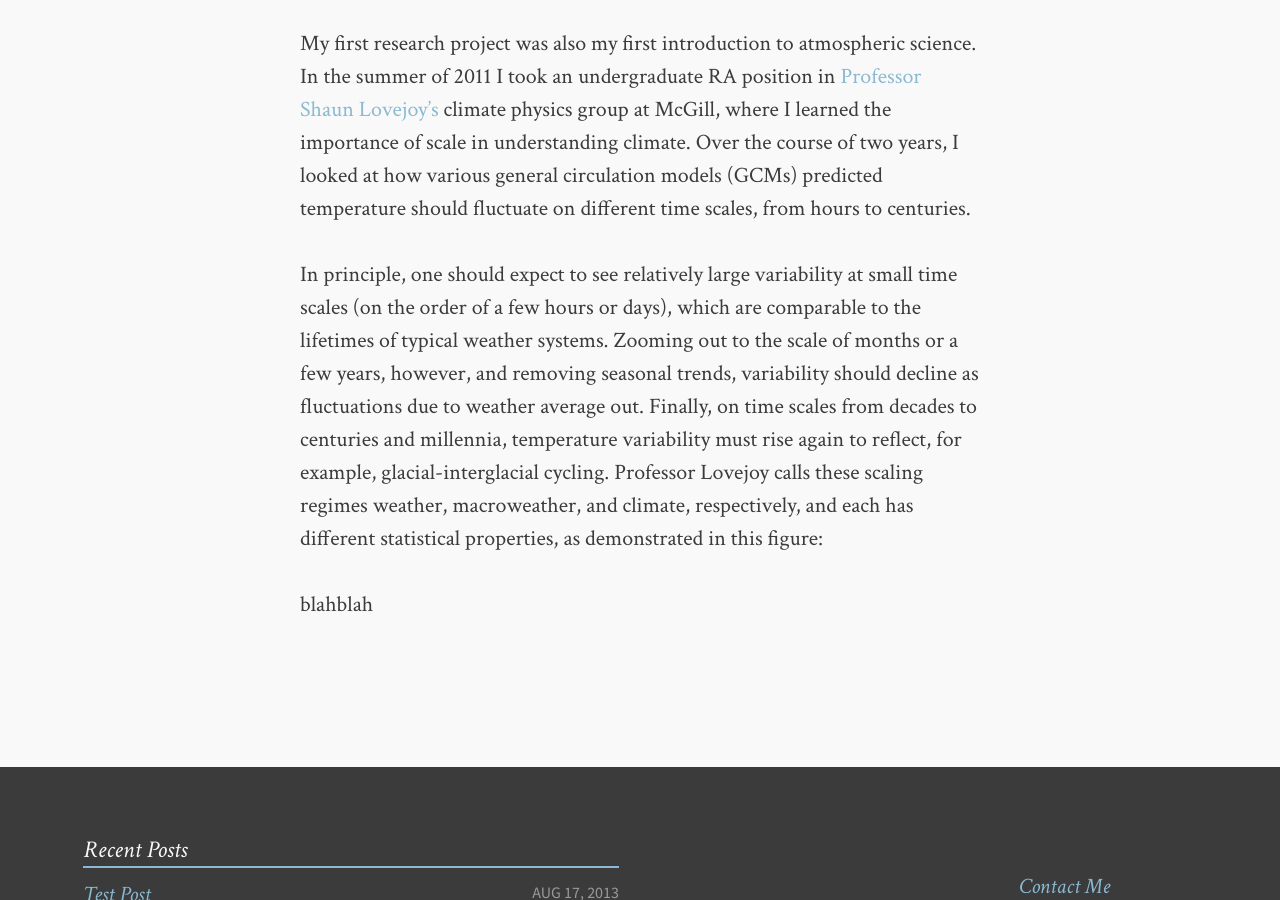
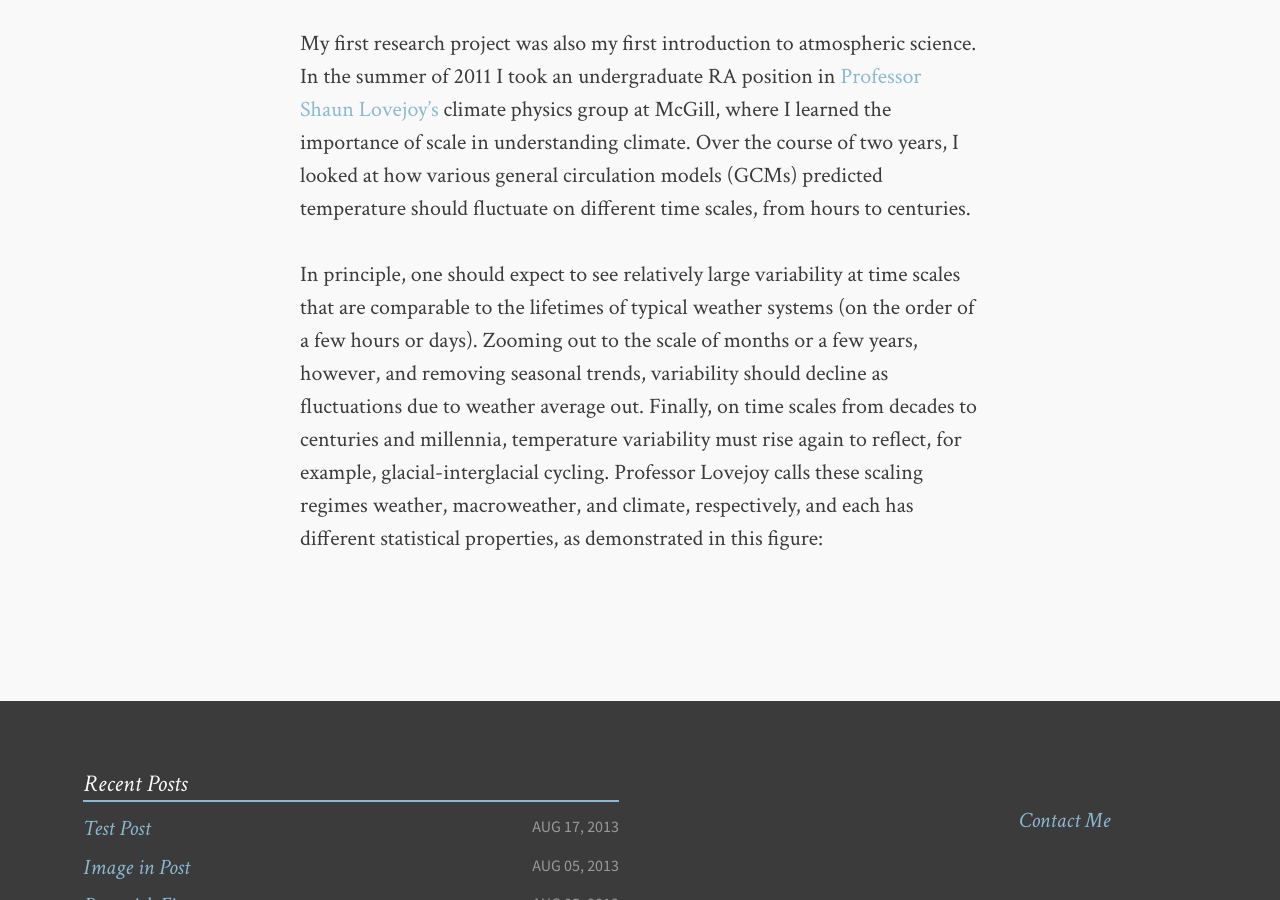
Before and after one commit to djvaron/djvaron.github.io, a Jekyll site: the page built from research.md, in a window 1280 px wide and 900 px high, scrolled down 667 px. Built offline with Jekyll 4.4.1, drawn with Linux system fonts in a browser that asks for light colours.

Commit message:
edit research

```diff
--- a/research.md
+++ b/research.md
@@ -10,8 +10,4 @@ image:
 
 My first research project was also my first introduction to atmospheric science. In the summer of 2011 I took an undergraduate RA position in [Professor Shaun Lovejoy's](http://www.physics.mcgill.ca/~gang/Lovejoy.htm) climate physics group at McGill, where I learned the importance of scale in understanding climate. Over the course of two years, I looked at how various general circulation models (GCMs) predicted temperature should fluctuate on different time scales, from hours to centuries.
 
-In principle, one should expect to see relatively large variability at small time scales (on the order of a few hours or days), which are comparable to the lifetimes of typical weather systems. Zooming out to the scale of months or a few years, however, and removing seasonal trends, variability should decline as fluctuations due to weather average out. Finally, on time scales from decades to centuries and millennia, temperature variability must rise again to reflect, for example, glacial-interglacial cycling. Professor Lovejoy calls these scaling regimes weather, macroweather, and climate, respectively, and each has different statistical properties, as demonstrated in this figure:
-
-
-
-blahblah
+In principle, one should expect to see relatively large variability at time scales that are comparable to the lifetimes of typical weather systems (on the order of a few hours or days). Zooming out to the scale of months or a few years, however, and removing seasonal trends, variability should decline as fluctuations due to weather average out. Finally, on time scales from decades to centuries and millennia, temperature variability must rise again to reflect, for example, glacial-interglacial cycling. Professor Lovejoy calls these scaling regimes weather, macroweather, and climate, respectively, and each has different statistical properties, as demonstrated in this figure:
```
